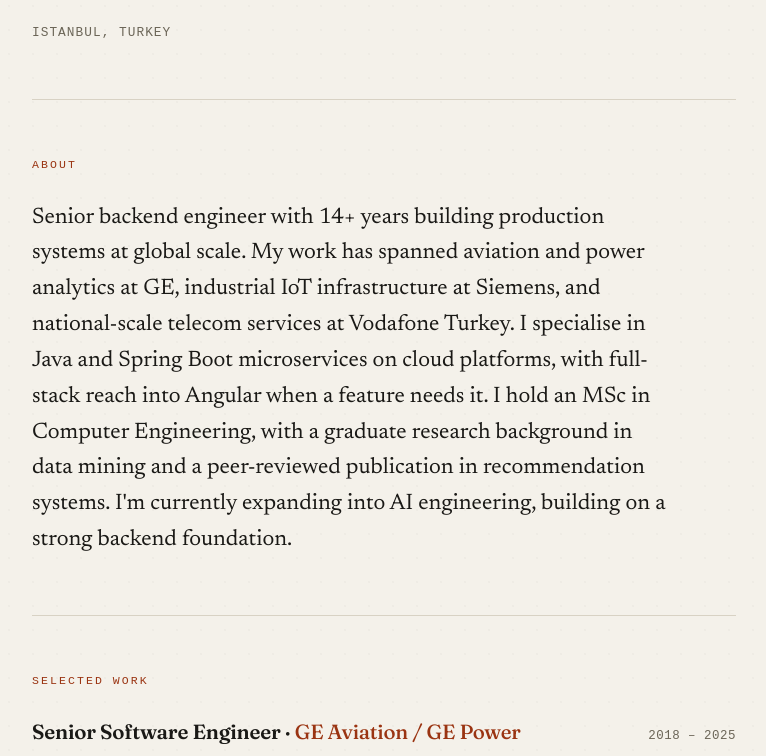
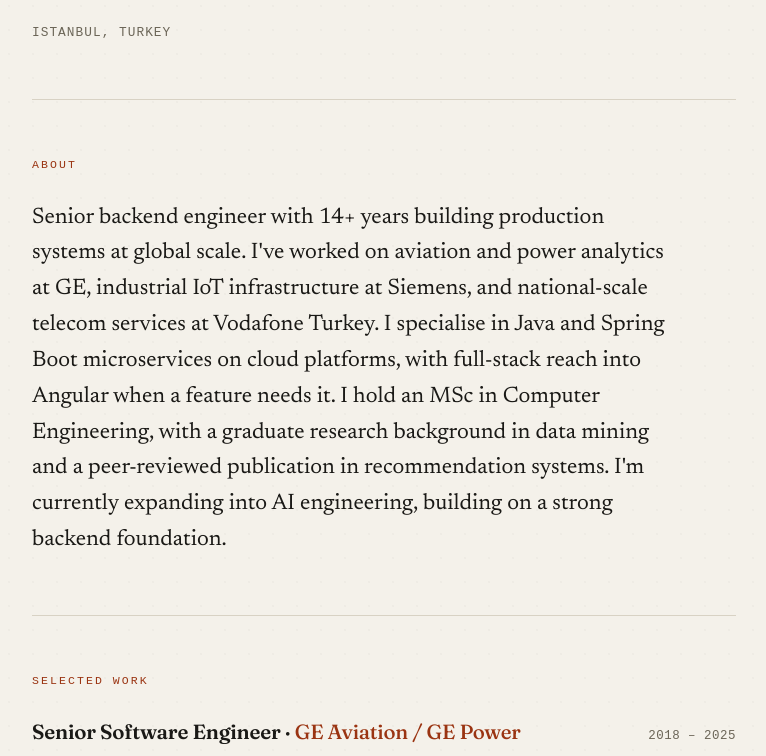
Before and after one commit to yoncau/portfolio, a plain HTML site: page index.html in a window 1280 px wide. Shown: the part 283-1039 px from the top of the page, without its empty margins (256-1022 px from the left). Drawn offline with Linux system fonts and the light colour scheme; a web font is replaced by a local one.

Commit message:
Update index.html

```diff
--- a/index.html
+++ b/index.html
@@ -180,7 +180,7 @@
 
   <section class="about">
     <span class="label">About</span>
-    <p>Senior backend engineer with 14+ years building production systems at global scale. My work has spanned aviation and power analytics at GE, industrial IoT infrastructure at Siemens, and national-scale telecom services at Vodafone Turkey. I specialise in Java and Spring Boot microservices on cloud platforms, with full-stack reach into Angular when a feature needs it. I hold an MSc in Computer Engineering, with a graduate research background in data mining and a peer-reviewed publication in recommendation systems. I'm currently expanding into AI engineering, building on a strong backend foundation.</p>
+    <p>Senior backend engineer with 14+ years building production systems at global scale. I've worked on aviation and power analytics at GE, industrial IoT infrastructure at Siemens, and national-scale telecom services at Vodafone Turkey. I specialise in Java and Spring Boot microservices on cloud platforms, with full-stack reach into Angular when a feature needs it. I hold an MSc in Computer Engineering, with a graduate research background in data mining and a peer-reviewed publication in recommendation systems. I'm currently expanding into AI engineering, building on a strong backend foundation.</p>
   </section>
 
   <section>
```
